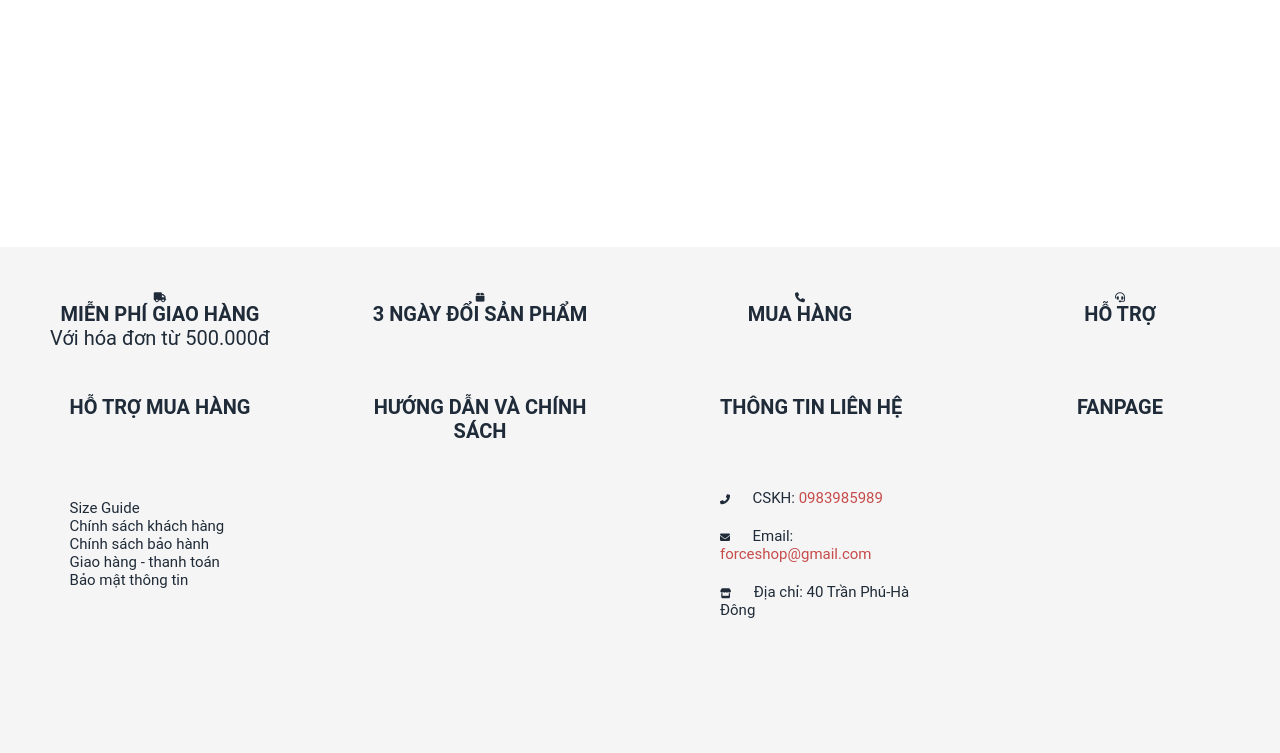
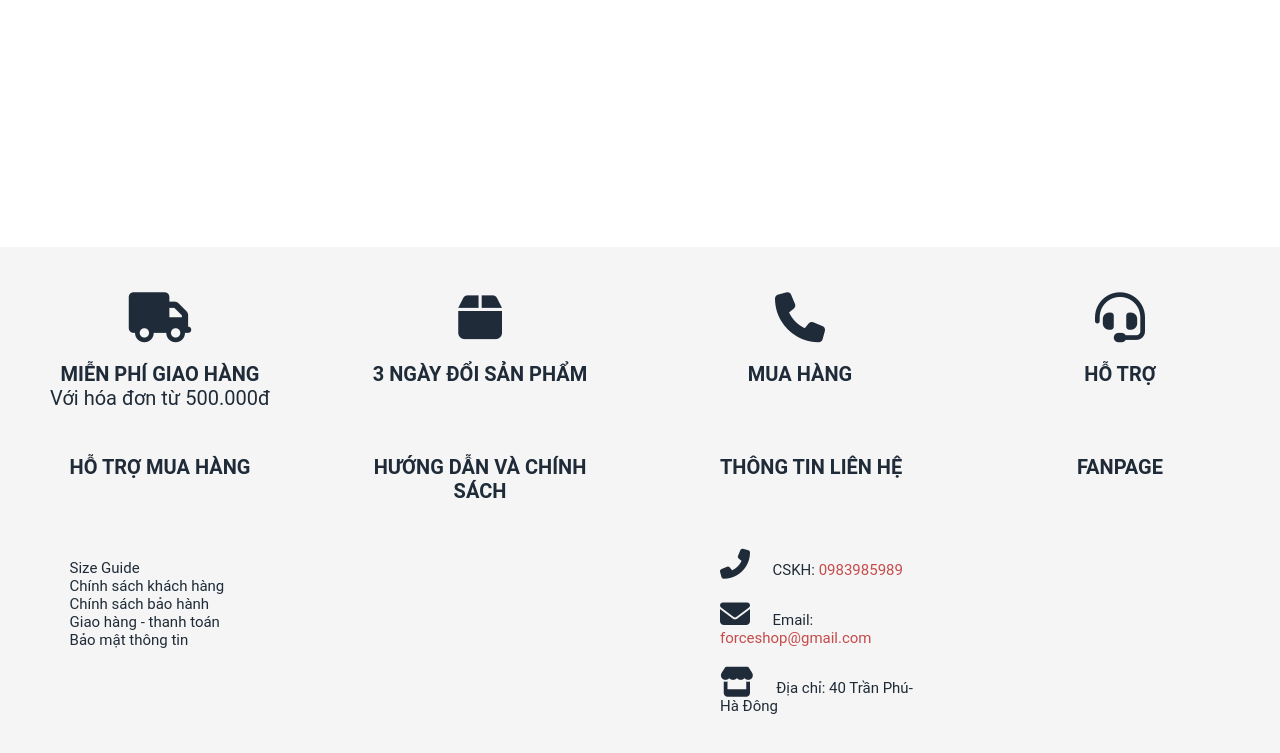
Before and after one commit to Xperk/TKWeb, a plain HTML site: page cart.html in a window 1280 px wide. Shown: the part 537-1290 px from the top of the page. Drawn offline with Linux system fonts and the light colour scheme.

Commit message:
index.html

```diff
--- a/cart.html
+++ b/cart.html
@@ -21,7 +21,7 @@
             <nav class="header_navbar">
                 <ul class="header_navbar-list">
                     <li class="header_navar-item" style="font-size: 3.6rem; font-weight: 800; padding-right: 40px;">
-                        <span style="color: #000;">NOW</span> <span style="color:#646060">STORE</span>
+                        <a href="./index.html"><span style="color: #000;">NOW</span> <span style="color:#646060">STORE</span></a>
                     </li>
                     <li class="header_navar-item">
                         <a href="./index.html" class="header_navar-item-link">TRANG CHỦ</a>
@@ -391,21 +391,21 @@
         <div class="grid">
             <div class="grid_row">
                 <div class="grid_column">
-                    <i class="fa-solid fa-truck icon"></i>
+                    <i class="fa-solid fa-truck icon_footer"></i>
                     <h2>MIỄN PHÍ GIAO HÀNG</h2>
                     <p style="font-size: 20px;">Với hóa đơn từ 500.000đ</p>
                 </div>
                 <div class="grid_column">
-                    <i class="fa-solid fa-box icon"></i>
+                    <i class="fa-solid fa-box icon_footer"></i>
                     <h2>3 NGÀY ĐỔI SẢN PHẨM</h2>
 
                 </div>
                 <div class="grid_column">
-                    <i class="fa-solid fa-phone icon"></i>
+                    <i class="fa-solid fa-phone icon_footer"></i>
                     <h2>MUA HÀNG</h2>
                 </div>
                 <div class="grid_column">
-                    <i class="fa-sharp fa-solid fa-headset icon "></i>
+                    <i class="fa-sharp fa-solid fa-headset icon_footer "></i>
                     <h2>HỖ TRỢ</h2>
 
                 </div>
@@ -457,15 +457,15 @@
                             <h2 style="text-align: left; padding-bottom: 50px;">THÔNG TIN LIÊN HỆ</h2>
                         </li>
                         <li class="grid_column-item2">
-                            <i class="fa-sharp fa-solid fa-phone-flip icon2"></i>
+                            <i class="fa-sharp fa-solid fa-phone-flip icon_footer_add"></i>
                             <p class="item-link-p">CSKH: <span style="color: #C64B4B;">0983985989</span></p>
                         </li>
                         <li class="grid_column-item2">
-                            <i class="fa-solid fa-envelope icon2"></i>
+                            <i class="fa-solid fa-envelope icon_footer_add"></i>
                             <p class="item-link-p">Email: <span style="color: #C64B4B;">forceshop@gmail.com</span></p>
                         </li>
                         <li class="grid_column-item2">
-                            <i class="fa-solid fa-store icon2"></i>
+                            <i class="fa-solid fa-store icon_footer_add"></i>
                             <p class="item-link-p">Địa chỉ: 40 Trần Phú-Hà Đông</p>
                         </li>
                     </ul>
```
Also changed, not shown: accessory.html (+8 -8 lines), account.html (+8 -8 lines), adminAccount.html (+8 -8 lines), productManager.html (+8 -8 lines), promotion.html (+8 -8 lines), shirt.html (+8 -8 lines), trous.html (+8 -8 lines), userAccount.html (+8 -8 lines).
